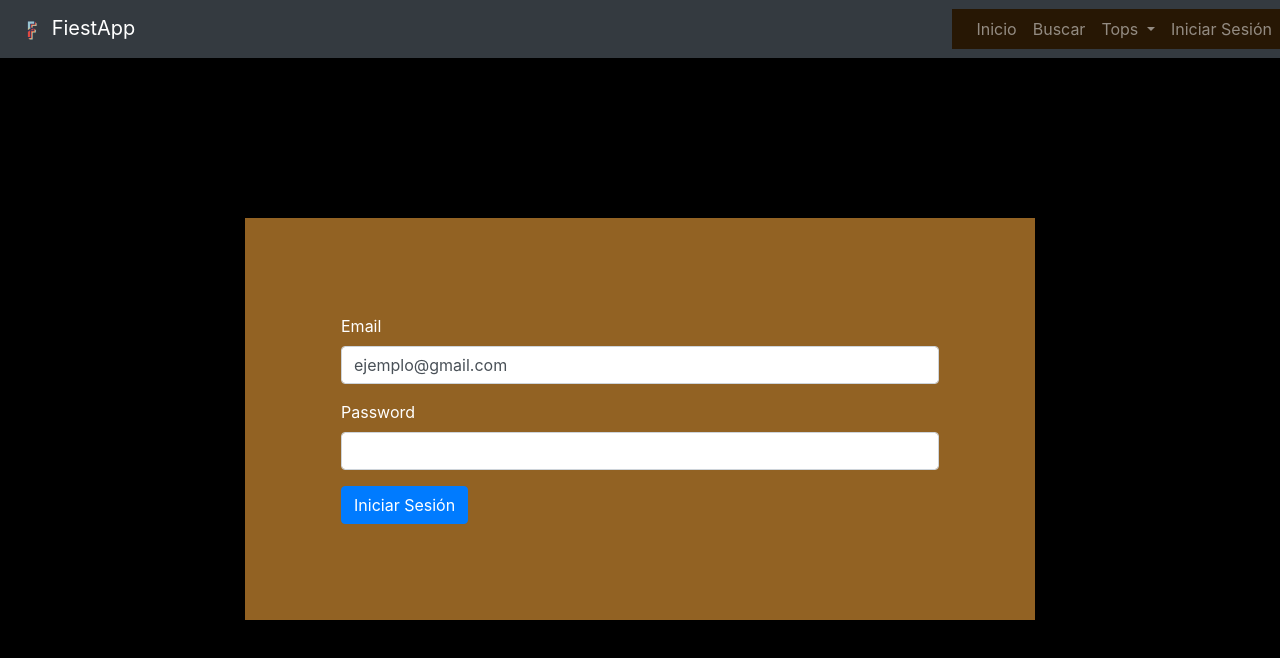
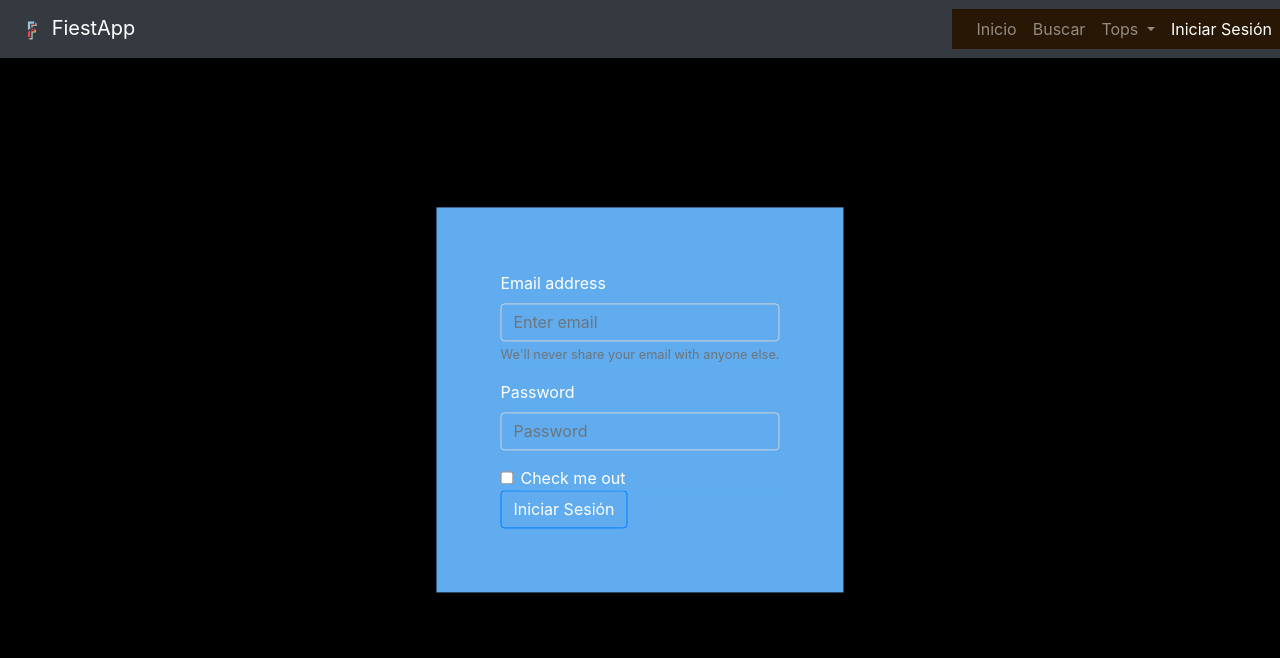
Before and after one commit to JScorpio67/ProAsix, an Angular app: page /login in a window 1280 px wide. Shown: the top 658 px of the page. Built offline with nearby package versions, Linux system fonts and the light colour scheme; a web font is replaced by a local one.

Commit message:
27-02
formularios

```diff
--- a/src/app/app.component.css
+++ b/src/app/app.component.css
@@ -1 +1,4 @@
 @import url('https://fonts.googleapis.com/css2?family=Roboto&family=Smooch+Sans:wght@600&display=swap');
+.container{
+    background-color: brown;
+}
--- a/src/app/pages/login/login.component.css
+++ b/src/app/pages/login/login.component.css
@@ -1,5 +1,37 @@
+*{
+    /* display: flex;
+    flex-direction: column;
+    justify-content: center;
+    align-items: center; */
+    background-color: rgb(96, 172, 239);
+    /* height: 100%;
+    width: 100%; */
+    /* margin: 5rem; */
+
+}
+
 form{
-    margin: 10rem;
-    padding: 6rem;
-    background-color: rgb(146, 98, 35);
+    /* margin: 10rem;
+    padding: 6rem;  */
+    /* color: rgb(146, 98, 35);
+
+    height: 50%;
+    width: 50%; */
 }
+form{
+    position: absolute;
+    top: 50%;
+    left: 50%;
+    transform: translate(-50%, -50%);
+    padding: 4rem;
+    /* margin: 2rem; */
+}
+
+input{
+    /* padding: 1rem; */
+    /* background-color: rgb(18, 18, 18); */
+}
+
+.form-control{
+    /* border-color: black; */
+}
--- a/src/app/pages/login/login.component.html
+++ b/src/app/pages/login/login.component.html
@@ -1,25 +1,30 @@
-<form [formGroup]="loginFormulario">
-    <!-- <div class="mb-3 form-row" >
-        <div class="col">
-          <label for="exampleInputEmail1" class="form-label"> nombre</label>
-          <input type="text" class="form-control" formControlName="nombre">
-        </div>
-        <div class="col">
-          <label for="exampleInputEmail1" class="form-label"> Apellidos </label>
-          <input type="text" class="form-control" formControlName="apellidos">
-        </div>
-    </div> -->
+<!-- <form [formGroup]="loginFormulario">
 
     <div class="mb-3">
       <label for="exampleInputEmail1" class="form-label"> Email</label>
-      <input type="email" formControlName="email" class="form-control" formControlName="email" >
+      <input type="email" formControlName="email">
     </div>
 
     <div class="mb-3">
       <label for="exampleInputPassword1" class="form-label">Password</label>
-      <input type="password" class="form-control" formControlName="pass">
+      <input type="password" formControlName="pass">
     </div>
+    <button type="submit" (click)="login()" class="btn btn-primary">Iniciar Sesión</button>
+</form> -->
 
-
-    <button type="submit" (click)="login()" class="btn btn-primary">Iniciar Sesión</button>
-  </form>
+<form [formGroup]="loginFormulario">
+  <div class="form-group">
+    <label for="exampleInputEmail1">Email address</label>
+    <input type="email" class="form-control" id="exampleInputEmail1" aria-describedby="emailHelp" placeholder="Enter email">
+    <small id="emailHelp" class="form-text text-muted">We'll never share your email with anyone else.</small>
+  </div>
+  <div class="form-group">
+    <label for="exampleInputPassword1">Password</label>
+    <input type="password" class="form-control" id="exampleInputPassword1" placeholder="Password">
+  </div>
+  <div class="form-check">
+    <input type="checkbox" class="form-check-input" id="exampleCheck1">
+    <label class="form-check-label" for="exampleCheck1">Check me out</label>
+  </div>
+  <button type="submit" (click)="login()" class="btn btn-primary">Iniciar Sesión</button>
+</form>
--- a/src/app/pages/login/login.component.ts
+++ b/src/app/pages/login/login.component.ts
@@ -2,6 +2,8 @@
 import { CommonModule } from '@angular/common';
 //IMPORTAMOS LA CLASE
 import { FormBuilder, Validators} from '@angular/forms';
+import { Router } from '@angular/router';
+//import { Router } from 'express';
 
 
 @Component({
@@ -18,8 +20,8 @@
     email:['ejemplo@gmail.com',[Validators.required, Validators.email]],
     pass:['',[Validators.required]],
   })
-
-  constructor(private formBuilder:FormBuilder) { }
+  //private nombre:Router | Servicio de rutas
+  constructor(private formBuilder:FormBuilder, private router:Router) { }
 
   ngOnInit():void{
   }
@@ -27,9 +29,14 @@
   //METODO QUE LLAMAREMOS, PARA EL BOTON INICIAR SESION
   login(){
     if(this.loginFormulario.valid){
-      console.log("Llamar al servicio de Login")
+      console.log("Llamar al servicio de Login");
+      //NAVEGACION DEPSUES DEL LOGIN
+      this.router.navigateByUrl('/home');
+      //REINICIO DEL FORMULARIO
+      this.loginFormulario.reset();
     } else {
-      alert("Error al ingresar los datos")
+      this.loginFormulario.markAllAsTouched();
+      alert("Error al ingresar los datos");
     }
   }
 
--- a/src/app/pages/shared/navbar/navbar.component.html
+++ b/src/app/pages/shared/navbar/navbar.component.html
@@ -29,7 +29,7 @@
         </div>
       </li>
       <li *ngIf="!userLoginOn" class="nav-item" routerLinkActive="active">
-        <a class="nav-link" routerLink="/iniciar-sesion">Iniciar Sesión</a>
+        <a class="nav-link" routerLink="/login">Iniciar Sesión</a>
       </li>
       <li *ngIf="userLoginOn" class="nav-item" routerLinkActive="active">
         <a class="nav-link" routerLink="/nohome">Cerrar Sesion</a>
--- a/src/app/services/spotify.service.ts
+++ b/src/app/services/spotify.service.ts
@@ -14,7 +14,7 @@
   //METODO QUE REUTILIZAREMOS PARA ABREVIAR OTROS METODOS, URL SPOTIFY
   getQuery(query:string ){
     const headers = new HttpHeaders({
-      'Authorization' : 'Bearer BQDn659cXQcA16fI5EoWoQNXJIc710F7b1A8sKrq6NqtkwrJcxbzmpRQ6k-87pQ1HP_T1DLg67Rft7ABkSmFZywOdQC-HTIDTT4OOAGU6odlcuC3xXk'
+      'Authorization' : 'Bearer BQBnGekYRFEBCuLvjXWNqL4KgrsSvJVj9PYSlgMpUnMfOi-9vDpx2F_rk8G-oVLF-v30dRwCVwjBM07chZtQD1D53NHJyfSy4lRa3ei0Adyg6WD1y6c'
 
     });
     return this.http.get(`${URL}/${query}`, {headers})
--- a/src/index.html
+++ b/src/index.html
@@ -13,7 +13,7 @@
 
 <body>
   <app-root></app-root>
-  <script src="https://code.jquery.com/jquery-3.5.1.slim.min.js" integrity="sha384-DfXdz2htPH0lsSSs5nCTpuj/zy4C+OGpamoFVy38MVBnE+IbbVYUew+OrCXaRkfj" crossorigin="anonymous"></script>
+<script src="https://code.jquery.com/jquery-3.5.1.slim.min.js" integrity="sha384-DfXdz2htPH0lsSSs5nCTpuj/zy4C+OGpamoFVy38MVBnE+IbbVYUew+OrCXaRkfj" crossorigin="anonymous"></script>
 <script src="https://cdn.jsdelivr.net/npm/popper.js@1.16.1/dist/umd/popper.min.js" integrity="sha384-9/reFTGAW83EW2RDu2S0VKaIzap3H66lZH81PoYlFhbGU+6BZp6G7niu735Sk7lN" crossorigin="anonymous"></script>
 <script src="https://cdn.jsdelivr.net/npm/bootstrap@4.5.3/dist/js/bootstrap.min.js" integrity="sha384-w1Q4orYjBQndcko6MimVbzY0tgp4pWB4lZ7lr30WKz0vr/aWKhXdBNmNb5D92v7s" crossorigin="anonymous"></script>
 </body>
--- a/src/styles.css
+++ b/src/styles.css
@@ -73,3 +73,12 @@
 .colorFontTable{
     color: white;
 }
+
+/*FORMULARIOS, CLASES DE CONTROL DE ESTADO*/
+.ng-valid:not(form).ng-touched {
+    border: 5px green ;
+}
+
+.ng-invalid:not(form).ng-touched {
+    border: 5px red ;
+}
```
